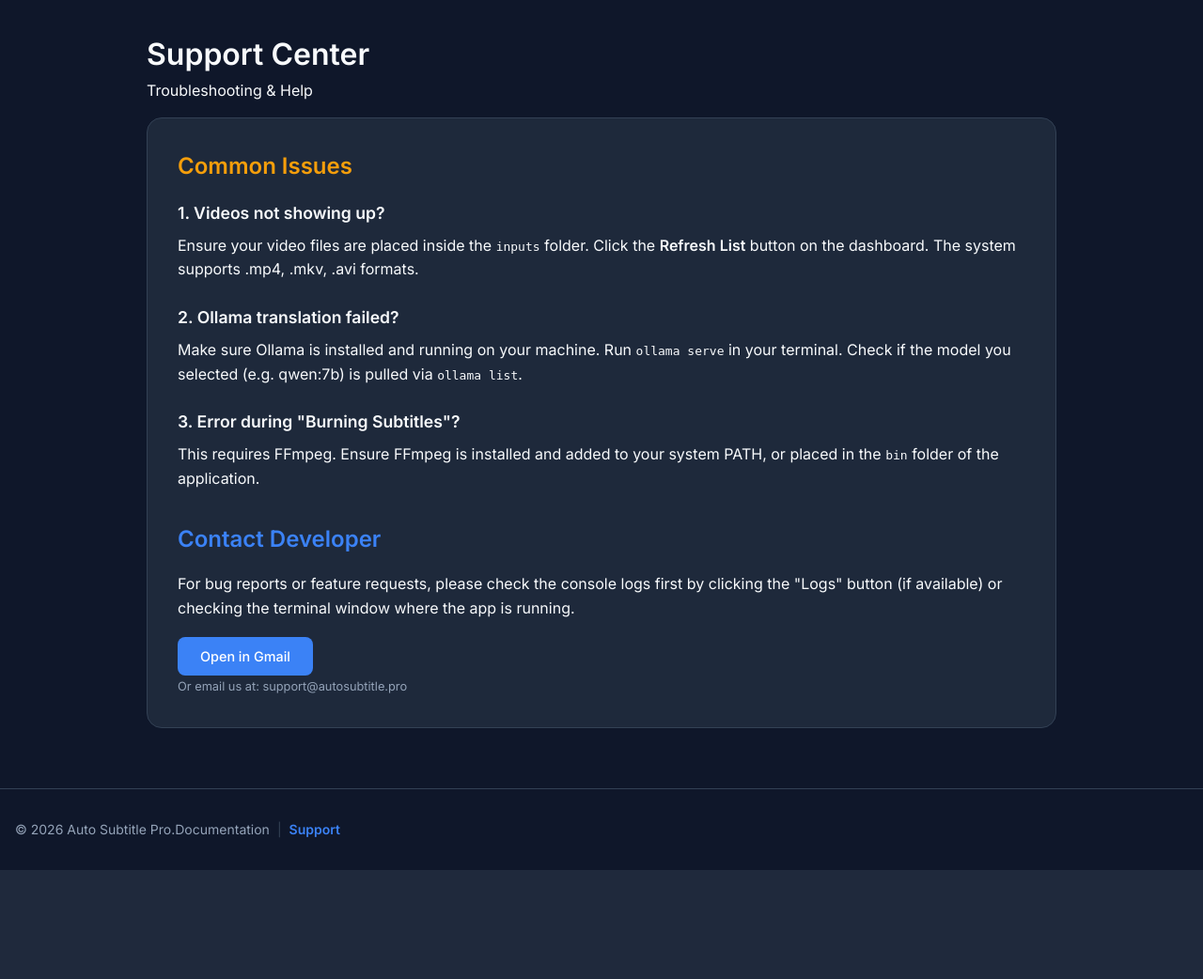
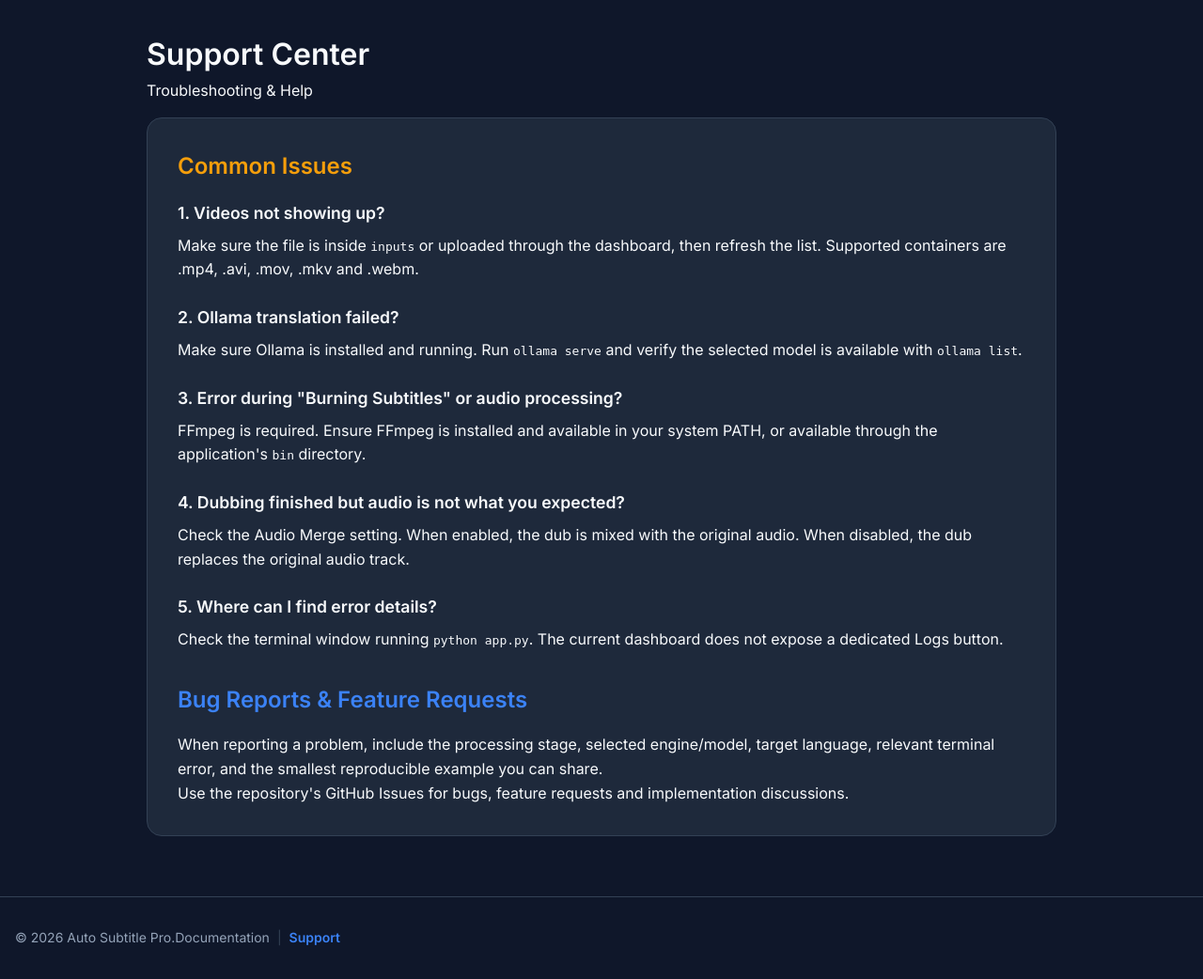
Before and after one commit to Kim-Thu/subtitle-automation, a Flask app: page /support in a window 1280 px wide. Shown: the part 71-1113 px from the top of the page at 94% size. Before the commit the page ends 997 px from the top, so only its background shows below. Run offline with Flask 3, Linux system fonts and the light colour scheme; parts of the project's set-up code (start-up, migrations or seed data) failed here and were passed over.

Commit message:
docs(support): update troubleshooting guidance (#16)

```diff
--- a/templates/support.html
+++ b/templates/support.html
@@ -10,9 +10,7 @@
 <body>
     <nav class="navbar">
       <div class="nav-container">
-        <a href="/" class="brand">
-          <span>🎬</span> Subtitle Automation
-        </a>
+        <a href="/" class="brand"><span>🎬</span> Subtitle Automation</a>
         <div class="nav-links">
           <a href="/">Dashboard</a>
           <a href="/documentation">Documentation</a>
@@ -33,30 +31,38 @@
 
                 <div class="faq-item">
                     <h3 class="faq-question">1. Videos not showing up?</h3>
-                    <p class="text-secondary">Ensure your video files are placed inside the <code>inputs</code> folder. Click the <b>Refresh List</b> button on the dashboard. The system supports .mp4, .mkv, .avi formats.</p>
+                    <p class="text-secondary">Make sure the file is inside <code>inputs</code> or uploaded through the dashboard, then refresh the list. Supported containers are .mp4, .avi, .mov, .mkv and .webm.</p>
                 </div>
 
                 <div class="faq-item">
                     <h3 class="faq-question">2. Ollama translation failed?</h3>
-                    <p class="text-secondary">Make sure Ollama is installed and running on your machine. Run <code>ollama serve</code> in your terminal. Check if the model you selected (e.g. qwen:7b) is pulled via <code>ollama list</code>.</p>
+                    <p class="text-secondary">Make sure Ollama is installed and running. Run <code>ollama serve</code> and verify the selected model is available with <code>ollama list</code>.</p>
                 </div>
 
                 <div class="faq-item">
-                    <h3 class="faq-question">3. Error during "Burning Subtitles"?</h3>
-                    <p class="text-secondary">This requires FFmpeg. Ensure FFmpeg is installed and added to your system PATH, or placed in the <code>bin</code> folder of the application.</p>
+                    <h3 class="faq-question">3. Error during "Burning Subtitles" or audio processing?</h3>
+                    <p class="text-secondary">FFmpeg is required. Ensure FFmpeg is installed and available in your system PATH, or available through the application's <code>bin</code> directory.</p>
+                </div>
+
+                <div class="faq-item">
+                    <h3 class="faq-question">4. Dubbing finished but audio is not what you expected?</h3>
+                    <p class="text-secondary">Check the Audio Merge setting. When enabled, the dub is mixed with the original audio. When disabled, the dub replaces the original audio track.</p>
+                </div>
+
+                <div class="faq-item">
+                    <h3 class="faq-question">5. Where can I find error details?</h3>
+                    <p class="text-secondary">Check the terminal window running <code>python app.py</code>. The current dashboard does not expose a dedicated Logs button.</p>
                 </div>
             </section>
 
             <section>
-                <h2 class="support-heading accent">Contact Developer</h2>
-                <p class="text-secondary">For bug reports or feature requests, please check the console logs first by clicking the "Logs" button (if available) or checking the terminal window where the app is running.</p>
-                <br>
-                <a href="https://mail.google.com/mail/?view=cm&fs=1&to=support@autosubtitle.pro&su=Issue%20Report&body=Please%20describe%20your%20issue..." target="_blank" class="btn primary">Open in Gmail</a>
-                <p class="contact-info">Or email us at: support@autosubtitle.pro</p>
+                <h2 class="support-heading accent">Bug Reports & Feature Requests</h2>
+                <p class="text-secondary">When reporting a problem, include the processing stage, selected engine/model, target language, relevant terminal error, and the smallest reproducible example you can share.</p>
+                <p class="text-secondary">Use the repository's GitHub Issues for bugs, feature requests and implementation discussions.</p>
             </section>
         </main>
+    </div>
 
-    </div>
     <div class="footer-wrapper">
       <div class="nav-container">
         <footer class="app-footer">
```
